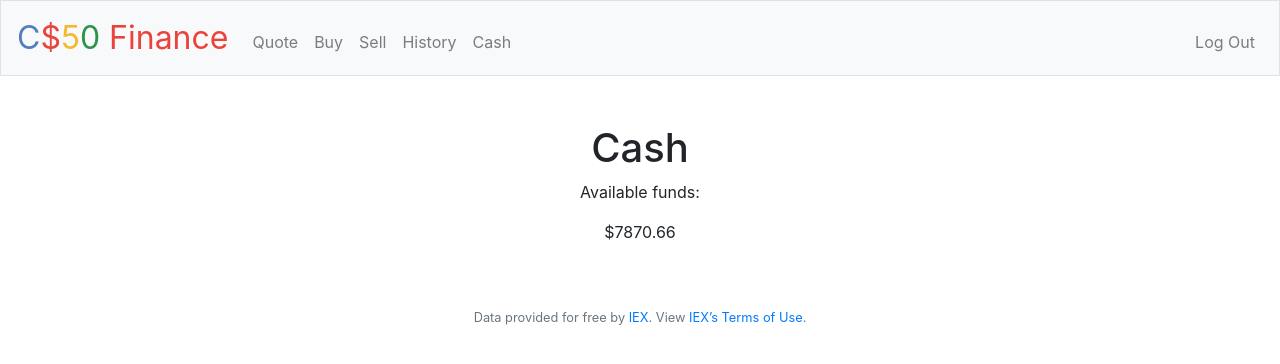
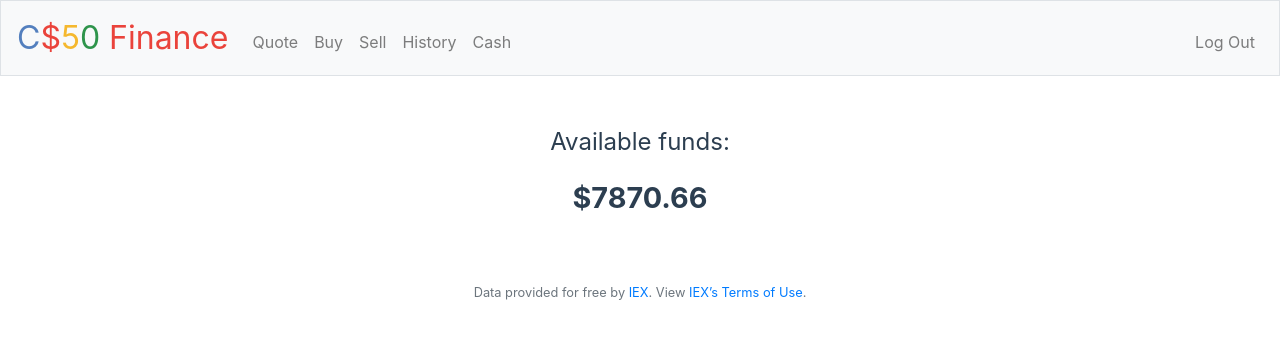
Before and after one commit to dtettarasar/cs50-finance, a Flask app: page /cash in a window 1280 px wide. Shown: the top 364 px of the page. Run offline with Flask 2, Linux system fonts and the light colour scheme; a user stored in the database is signed in; data comes from the database, SQL or seed files in the repository; both versions use the stored data as it was after the commit; some libraries are stand-ins or nearby versions.

Commit message:
cash page: update css + removed h1

```diff
--- a/static/styles.css
+++ b/static/styles.css
@@ -84,3 +84,26 @@ table
 {
     border-top: 2px solid #2c3e50;
 }
+
+/* end styles for table */
+
+/* styles for cash page */
+
+.funds-text,
+.funds-number
+{
+    color: #2c3e50;
+}
+
+.funds-text
+{
+    font-size: 1.5rem;
+}
+
+.funds-number
+{
+    font-size: 1.8rem;
+    font-weight: bold;
+}
+
+/* ens styles for cash page */
--- a/templates/cash.html
+++ b/templates/cash.html
@@ -5,7 +5,6 @@
 {% endblock %}
 
 {% block main %}
-    <h1>Cash</h1>
-    <p>Available funds:</p>
-    <p>${{user_cash}}</p>
+    <p class="funds-text" >Available funds:</p>
+    <p class="funds-number" >${{user_cash}}</p>
 {% endblock %}
```
Also changed, not shown: finance.db.
